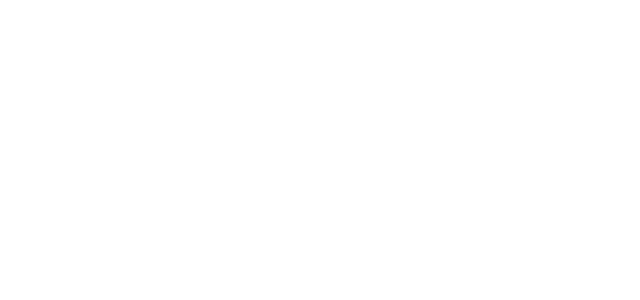
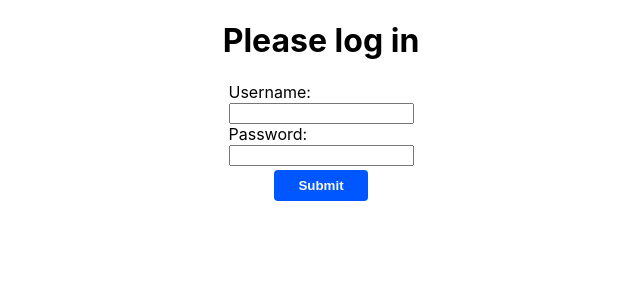
Before and after one commit to yoelolivares/react-blog, a React (Create React App) app in the folder react-blog-app/: page /dashboard in a window 1280 px wide. Before the commit this address had no page. Shown: the top 300 px of the page, without its empty margins (319-959 px from the left). Built offline with nearby package versions, Linux system fonts and the light colour scheme.

Commit message:
WIP adding login component

```diff
--- a/react-blog-app/package.json
+++ b/react-blog-app/package.json
@@ -41,5 +41,9 @@
       "last 1 firefox version",
       "last 1 safari version"
     ]
+  },
+  "devDependencies": {
+    "cors": "^2.8.5",
+    "express": "^4.17.2"
   }
 }
--- a/react-blog-app/src/App.js
+++ b/react-blog-app/src/App.js
@@ -1,13 +1,25 @@
 import { Routes, Route } from 'react-router-dom';
+import React, { useState } from 'react';
 import AboutusPage from './pages/AboutusPage';
 import Homepage from './pages/HomePage';
+import Preferences from './components/Preferences/Preferences';
+import Dashboard from './components/Dashboard/Dashboard';
+import Login from './components/Login/Login';
 
 function App() {
+  const [ token , setToken ] = useState();
+
+  if (!token) {
+	  return <Login setToken={setToken} />
+  }
+
   return (
     <div className="App">
       <Routes>
         <Route path='/' element={<Homepage />} exact/>
         <Route path='/about-us' element={<AboutusPage />} />
+        <Route path='/dashboard' element={<Dashboard />} />
+        <Route path='/preferences' element={<Preferences />} />
       </Routes>
 
     </div>
--- /dev/null
+++ b/react-blog-app/src/components/Dashboard/Dashboard.js
@@ -0,0 +1,7 @@
+import React from 'react';
+
+export default function Dashboard () {
+    return (
+        <h2>Dashboard</h2>
+    )
+}
--- /dev/null
+++ b/react-blog-app/src/components/Login/Login.js
@@ -0,0 +1,49 @@
+import React, { useState } from 'react';
+import './Login.scss';
+import PropTypes from 'prop-types';
+
+async function loginUser(credentials) {
+    return fetch('http://localhost:8080/login', {
+        method: 'POST',
+        headers: {
+            'Content-Type': 'application/json'
+        },
+        body: JSON.stringify(credentials)
+    }).then(data => data.json())
+}
+
+export default function Login({ setToken }) {
+    const [username, setUserName] = useState();
+    const [password, setPassword] = useState();
+    const handleSubmit = async e => {
+        e.preventDefault();
+        const token = await loginUser({
+          username,
+          password
+        });
+        setToken(token);
+      }
+
+    return (
+        <div className="login-wrapper">
+            <h1>Please log in</h1>
+            <form onSubmit={handleSubmit}>
+                <div className="input-grp">
+                    <label className="login__label" htmlFor="username">Username:</label>
+                    <input id="username" type="text" onChange={e => setUserName(e.target.value)}/>
+                </div>
+                <div className="input-grp">
+                    <label className="login__label" htmlFor="user-password">Password:</label>
+                    <input id="user-password" type="password" onChange={e => setPassword(e.target.value)}/>
+                </div>
+                <div className="input-grp login__btn-wrapper">
+                    <button className="button" type="submit" >Submit</button>
+                </div>
+            </form>
+        </div>
+    )
+}
+
+Login.propTypes = {
+    setToken: PropTypes.func.isRequired
+}
--- /dev/null
+++ b/react-blog-app/src/components/Login/Login.scss
@@ -0,0 +1,16 @@
+.login {
+    &-wrapper {
+        display:flex;
+        flex-direction: column;
+        align-items: center;
+    }
+
+    &__label {
+        display: block;
+    }
+
+    &__btn-wrapper {
+        display: flex;
+        justify-content: center;
+    }
+}
--- /dev/null
+++ b/react-blog-app/src/components/Preferences/Preferences.js
@@ -0,0 +1,7 @@
+import React from 'react';
+
+export default function Preferences() {
+    return (
+        <h2>Preferences</h2>
+    )
+}
--- a/react-blog-app/src/components/ui/card/CardImage.js
+++ b/react-blog-app/src/components/ui/card/CardImage.js
@@ -3,7 +3,7 @@ import './Card.scss'
 export default function CardImage() {
     return (
         <>
-        <img className="card__image" src="https://pixabay.com/get/gbc663254031a201c0e0b78e69d242b29fc9f4245ac5e47755ec3af0e261386295a10ee59863ff591e374e369f047083a9fb9a1c7f0066c756ae810db1d823a66a11cf5f0807b7da7c426b6c9748cd228_640.jpg" alt="#" />
+        <img className="card__image" src="#" alt="#" />
         </>
     )
 }
--- a/react-blog-app/src/components/ui/navigation/NavLinkList.js
+++ b/react-blog-app/src/components/ui/navigation/NavLinkList.js
@@ -4,7 +4,7 @@ function NavLinkList () {
     return <ul>
         <li><Link to='/'>Home<span className='link-bar'></span></Link></li>
         <li><Link to='/about-us'>About us<span className='link-bar'></span></Link></li>
-        <li><Link to='/about-us'>test 1<span className='link-bar'></span></Link></li>
+        <li><Link to='/dashboard'>test 1<span className='link-bar'></span></Link></li>
         <li><Link to='/about-us'>test 2<span className='link-bar'></span></Link></li>
         <li><Link to='/about-us'>test 3<span className='link-bar'></span></Link></li>
         <li><Link to='/about-us'>test 4<span className='link-bar'></span></Link></li>
--- a/react-blog-app/src/general.scss
+++ b/react-blog-app/src/general.scss
@@ -4,6 +4,7 @@
 
 .default-column {
     width: 100%;
+    min-width: 320px;
     max-width: 1200px;
     margin: 0 auto;
 }
```
Also changed, not shown: react-blog-app/server.js (added, +13 -0 lines), react-blog-app/src/assets/images/card_ph.jpg (added), 1 other file (tests, documents, lock files or other folders).
